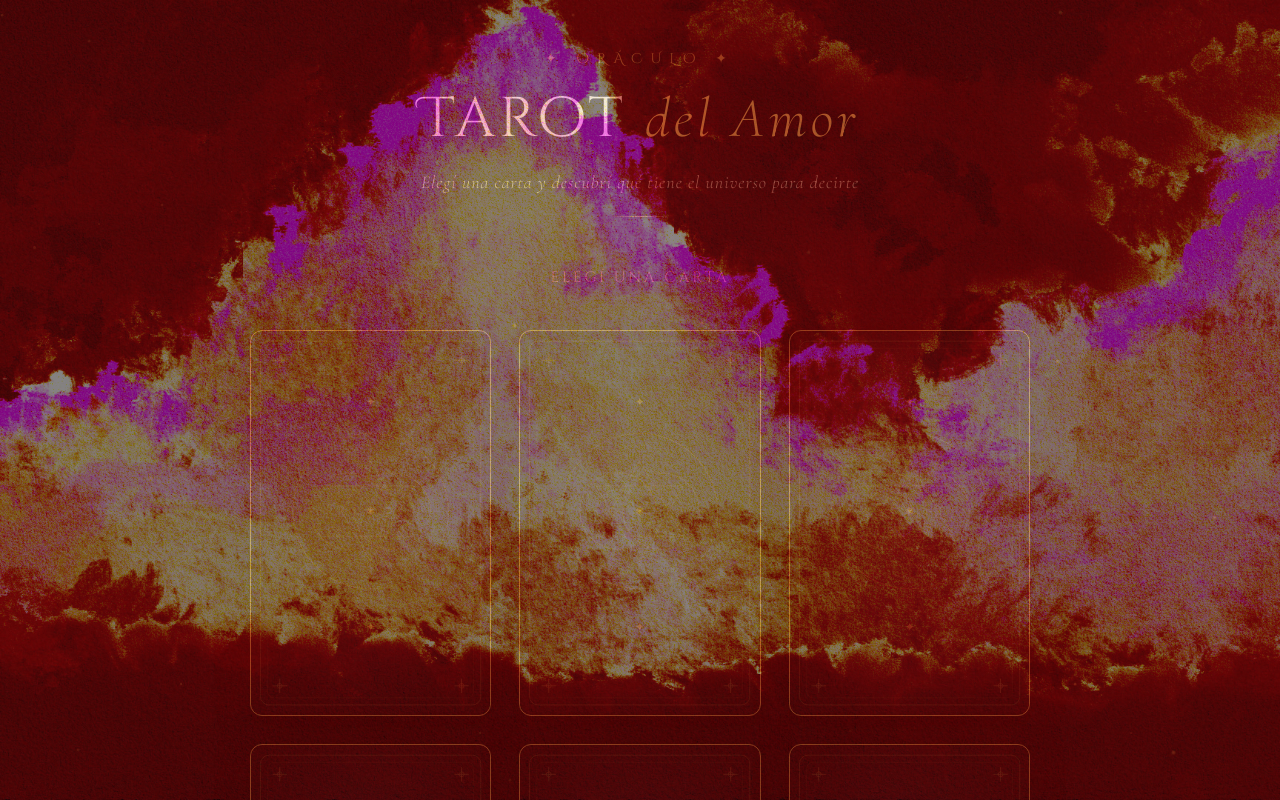
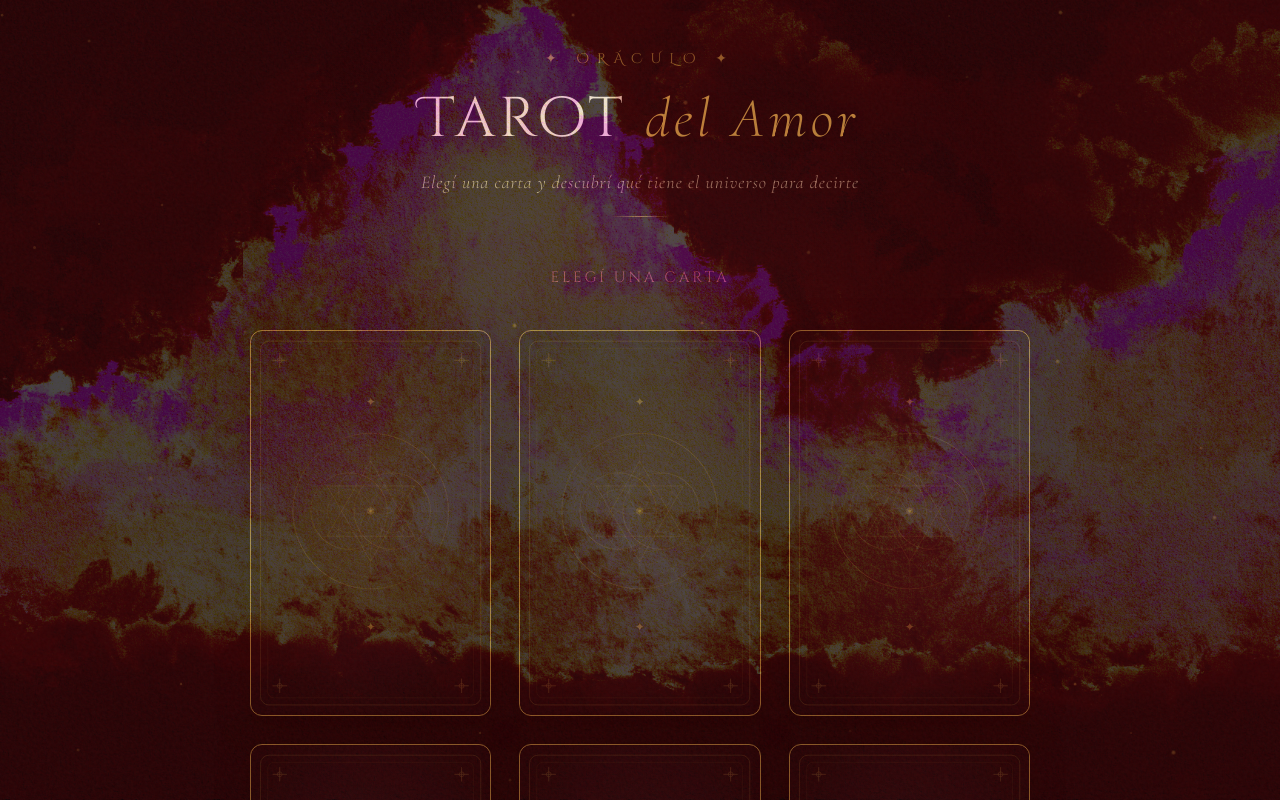
Before and after one commit to sofit22/vesica_oracle, a React (Vite) app: page / in a window 1280 px wide. Shown: the top 800 px of the page. Built offline with nearby package versions, Linux system fonts and the light colour scheme.

Commit message:
change opacity

```diff
--- a/src/index.css
+++ b/src/index.css
@@ -16,7 +16,7 @@ body::before {
   background-size: cover;
   background-position: center;
   background-repeat: no-repeat;
-  opacity: 0.5;
+  opacity: 0.25;
   pointer-events: none;
   z-index: 50;
 }
```
